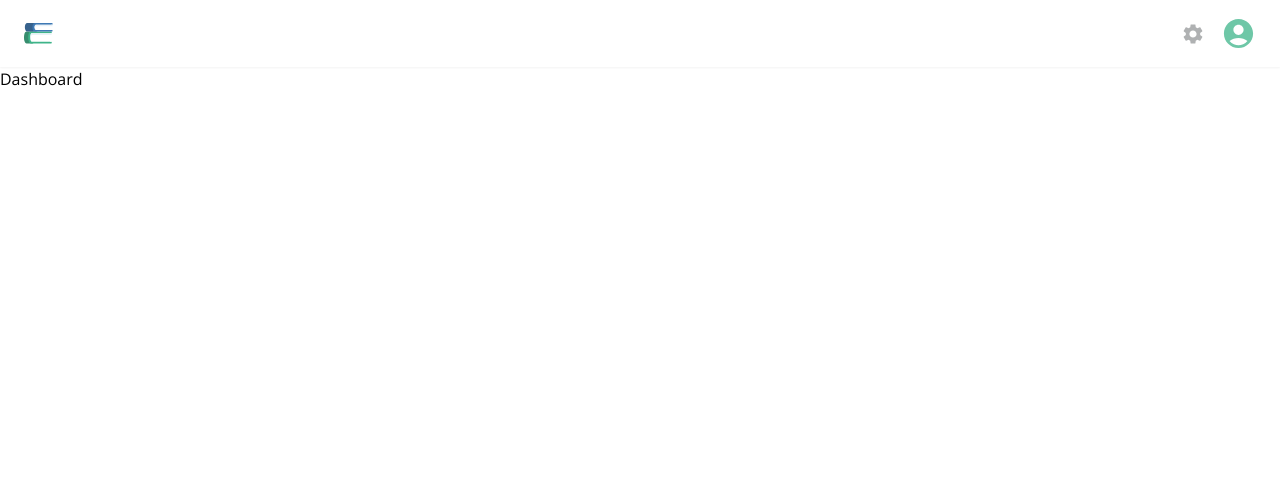
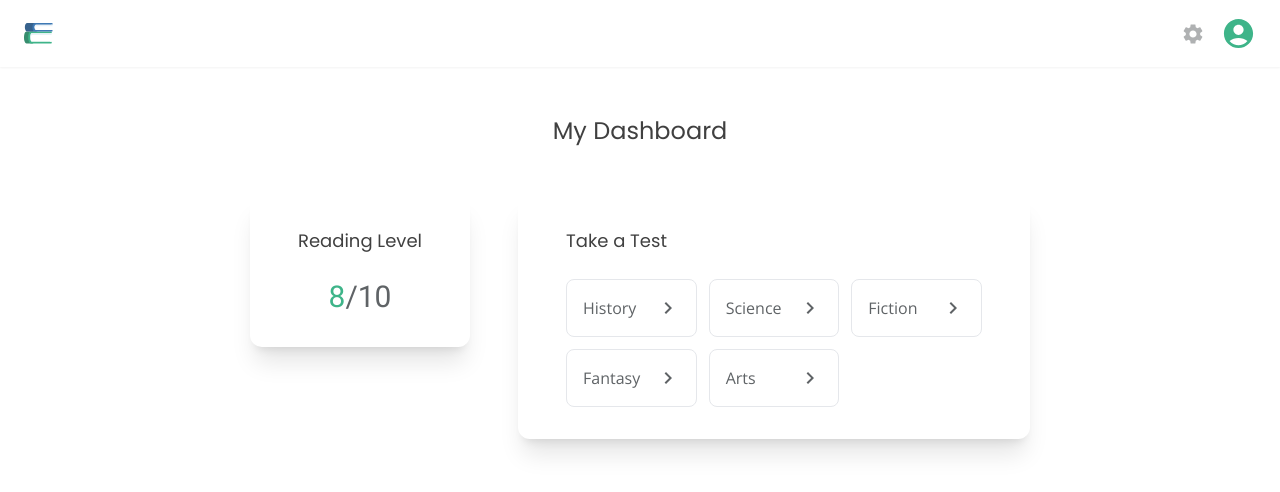
Before and after one commit to AnSingh1/Lexily, a React (Vite) app in the folder client/: page / in a window 1280 px wide. Shown: the top 492 px of the page. Built offline with nearby package versions, Linux system fonts and the light colour scheme.

Commit message:
completed basic dashboard ui

```diff
--- a/client/src/Pages/Dashboard/Dashboard.jsx
+++ b/client/src/Pages/Dashboard/Dashboard.jsx
@@ -1,5 +1,44 @@
 import React from "react";
 
+import { useNavigate } from "react-router-dom";
+
+import { ChevronRight } from "@mui/icons-material";
+
+const testTypes = ["History", "Science", "Fiction", "Fantasy", "Arts"];
+
 export default function Dashboard() {
-  return <div>Dashboard</div>;
+  const navigate = useNavigate();
+
+  return (
+    <div className="flex w-full flex-col gap-12 p-12">
+      <h1 className="text-center font-poppins text-2xl text-test-dark">
+        My Dashboard
+      </h1>
+      <div className="flex flex-col items-center gap-12 md:flex-row md:items-start md:justify-center">
+        <div className="h-max max-w-lg rounded-xl px-12 py-8 text-center shadow-xl">
+          <h2 className="font-poppins text-lg text-test-dark">Reading Level</h2>
+          <h3 className="mt-6 font-roboto text-3xl text-test-lgt">
+            <span className="text-brand">8</span>/10
+          </h3>
+        </div>
+        <div className="w-full max-w-lg rounded-xl px-12 py-8 shadow-xl">
+          <h2 className="font-poppins text-lg text-test-dark">Take a Test</h2>
+          <ul className="mt-6 grid flex-grow grid-cols-[repeat(auto-fit,minmax(120px,1fr))] gap-3">
+            {testTypes.map((type, i) => {
+              return (
+                <li
+                  onClick={(_) => navigate(`/test?type=${type.toLowerCase()}`)}
+                  className="border-gray-border-[.08] flex cursor-pointer justify-between rounded-lg border-[1px] p-4 text-test-lgt hover:border-brand hover:text-brand"
+                  key={i}
+                >
+                  <h3 className="font-open text-base">{type}</h3>
+                  <ChevronRight />
+                </li>
+              );
+            })}
+          </ul>
+        </div>
+      </div>
+    </div>
+  );
 }
--- a/client/src/Pages/Test/Components/Header.jsx
+++ b/client/src/Pages/Test/Components/Header.jsx
@@ -17,10 +17,7 @@ export default function Header() {
       />
       <div className="flex items-center gap-4">
         <Settings className="cursor-pointer text-test-lgt/50 hover:text-test-lgt/75" />
-        <AccountCircle
-          className="cursor-pointer text-brand/75 hover:text-brand"
-          fontSize="large"
-        />
+        <AccountCircle className="cursor-pointer text-brand" fontSize="large" />
       </div>
     </header>
   );
--- a/client/src/Pages/Test/Components/Page.jsx
+++ b/client/src/Pages/Test/Components/Page.jsx
@@ -6,10 +6,7 @@ import data from "../../../Utils/data"; // Temporary until received from backend
 
 export default function Page() {
   const section = data[1];
-  const story = section.section
-    .replace("\n", "")
-    .replaceAll("\n\n", "\n")
-    .slice(0, -1);
+  const story = section.section.replaceAll("\n\n", "\n").slice(1);
 
   return (
     <div className="relative mb-80 mt-12 flex w-[8.5in] flex-col gap-12 rounded border-gray-border/[.16] px-[9vw] py-24 sm:border-[1px]">
@@ -50,8 +47,14 @@ export default function Page() {
           questionNumber: 1,
           totalQuestions: section.options.length,
         }}
-        onSubmit={(_) => {
-          console.log("submit");
+        onSubmit={async (option) => {
+          // Secure validation in the future
+
+          if (option == parseInt(section.correct)) {
+            // Correct answer
+          } else {
+            // Incorrect answer
+          }
         }}
       />
     </div>
--- a/client/src/Pages/Test/Components/Question.jsx
+++ b/client/src/Pages/Test/Components/Question.jsx
@@ -6,11 +6,12 @@ export default function Question({ data, onSubmit }) {
   const [selectedOption, setSelectedOption] = useState();
   const [loading, setLoading] = useState(false);
 
-  const clickHandler = (_) => {
+  const clickHandler = async (_) => {
     if (selectedOption == undefined || loading) return;
 
-    onSubmit(selectedOption);
     setLoading(true);
+    await onSubmit(selectedOption);
+    setLoading(false);
   };
 
   return (
--- a/client/src/Utils/data.js
+++ b/client/src/Utils/data.js
@@ -22,3 +22,5 @@ export default [
     correct: "0",
   },
 ];
+
+// ONLY GENERATE ONE SECTION AT A TIME
--- a/client/src/index.css
+++ b/client/src/index.css
@@ -673,8 +673,20 @@ input[type="radio"]:checked::before {
   margin-top: 1rem;
 }
 
+.mt-6{
+  margin-top: 1.5rem;
+}
+
+.inline-block{
+  display: inline-block;
+}
+
 .flex{
   display: flex;
+}
+
+.grid{
+  display: grid;
 }
 
 .h-4{
@@ -688,14 +700,6 @@ input[type="radio"]:checked::before {
 .h-max{
   height: -moz-max-content;
   height: max-content;
-}
-
-.h-screen{
-  height: 100vh;
-}
-
-.max-h-screen{
-  max-height: 100vh;
 }
 
 .min-h-screen{
@@ -718,6 +722,14 @@ input[type="radio"]:checked::before {
   width: 100%;
 }
 
+.max-w-lg{
+  max-width: 32rem;
+}
+
+.max-w-md{
+  max-width: 28rem;
+}
+
 .flex-grow{
   flex-grow: 1;
 }
@@ -729,10 +741,6 @@ input[type="radio"]:checked::before {
 
 .translate-y-\[85\%\]{
   --tw-translate-y: 85%;
-  transform: translate(var(--tw-translate-x), var(--tw-translate-y)) rotate(var(--tw-rotate)) skewX(var(--tw-skew-x)) skewY(var(--tw-skew-y)) scaleX(var(--tw-scale-x)) scaleY(var(--tw-scale-y));
-}
-
-.transform{
   transform: translate(var(--tw-translate-x), var(--tw-translate-y)) rotate(var(--tw-rotate)) skewX(var(--tw-skew-x)) skewY(var(--tw-skew-y)) scaleX(var(--tw-scale-x)) scaleY(var(--tw-scale-y));
 }
 
@@ -758,6 +766,10 @@ input[type="radio"]:checked::before {
 
 .cursor-pointer{
   cursor: pointer;
+}
+
+.grid-cols-\[repeat\(auto-fit\2c minmax\(120px\2c 1fr\)\)\]{
+  grid-template-columns: repeat(auto-fit,minmax(120px,1fr));
 }
 
 .flex-col{
@@ -800,16 +812,8 @@ input[type="radio"]:checked::before {
   gap: 2rem;
 }
 
-.overflow-hidden{
-  overflow: hidden;
-}
-
 .overflow-y-auto{
   overflow-y: auto;
-}
-
-.overflow-y-scroll{
-  overflow-y: scroll;
 }
 
 .rounded{
@@ -832,12 +836,21 @@ input[type="radio"]:checked::before {
   border-radius: 0.375rem;
 }
 
+.rounded-xl{
+  border-radius: 0.75rem;
+}
+
 .border-\[1px\]{
   border-width: 1px;
 }
 
 .border-b-\[1px\]{
   border-bottom-width: 1px;
+}
+
+.border-gray-border{
+  --tw-border-opacity: 1;
+  border-color: rgb(33 36 34 / var(--tw-border-opacity));
 }
 
 .border-gray-border\/\[\.08\]{
@@ -877,6 +890,10 @@ input[type="radio"]:checked::before {
 
 .p-12{
   padding: 3rem;
+}
+
+.p-4{
+  padding: 1rem;
 }
 
 .px-12{
@@ -922,6 +939,11 @@ input[type="radio"]:checked::before {
 .py-6{
   padding-top: 1.5rem;
   padding-bottom: 1.5rem;
+}
+
+.py-8{
+  padding-top: 2rem;
+  padding-bottom: 2rem;
 }
 
 .py-\[2px\]{
@@ -982,8 +1004,9 @@ input[type="radio"]:checked::before {
   text-transform: uppercase;
 }
 
-.text-brand\/75{
-  color: rgb(62 180 137 / 0.75);
+.text-brand{
+  --tw-text-opacity: 1;
+  color: rgb(62 180 137 / var(--tw-text-opacity));
 }
 
 .text-red-500{
@@ -1026,13 +1049,24 @@ input[type="radio"]:checked::before {
   box-shadow: var(--tw-ring-offset-shadow, 0 0 #0000), var(--tw-ring-shadow, 0 0 #0000), var(--tw-shadow);
 }
 
-.hover\:text-brand:hover{
-  --tw-text-opacity: 1;
-  color: rgb(62 180 137 / var(--tw-text-opacity));
+.shadow-xl{
+  --tw-shadow: 0 20px 25px -5px rgb(0 0 0 / 0.1), 0 8px 10px -6px rgb(0 0 0 / 0.1);
+  --tw-shadow-colored: 0 20px 25px -5px var(--tw-shadow-color), 0 8px 10px -6px var(--tw-shadow-color);
+  box-shadow: var(--tw-ring-offset-shadow, 0 0 #0000), var(--tw-ring-shadow, 0 0 #0000), var(--tw-shadow);
+}
+
+.hover\:border-brand:hover{
+  --tw-border-opacity: 1;
+  border-color: rgb(62 180 137 / var(--tw-border-opacity));
 }
 
 .hover\:text-test-lgt\/75:hover{
   color: rgb(95 99 102 / 0.75);
+}
+
+.hover\:text-brand:hover{
+  --tw-text-opacity: 1;
+  color: rgb(62 180 137 / var(--tw-text-opacity));
 }
 
 .focus-visible\:border-2:focus-visible{
@@ -1064,3 +1098,17 @@ input[type="radio"]:checked::before {
     text-align: left;
   }
 }
+
+@media (min-width: 768px){
+  .md\:flex-row{
+    flex-direction: row;
+  }
+
+  .md\:items-start{
+    align-items: flex-start;
+  }
+
+  .md\:justify-center{
+    justify-content: center;
+  }
+}
```
